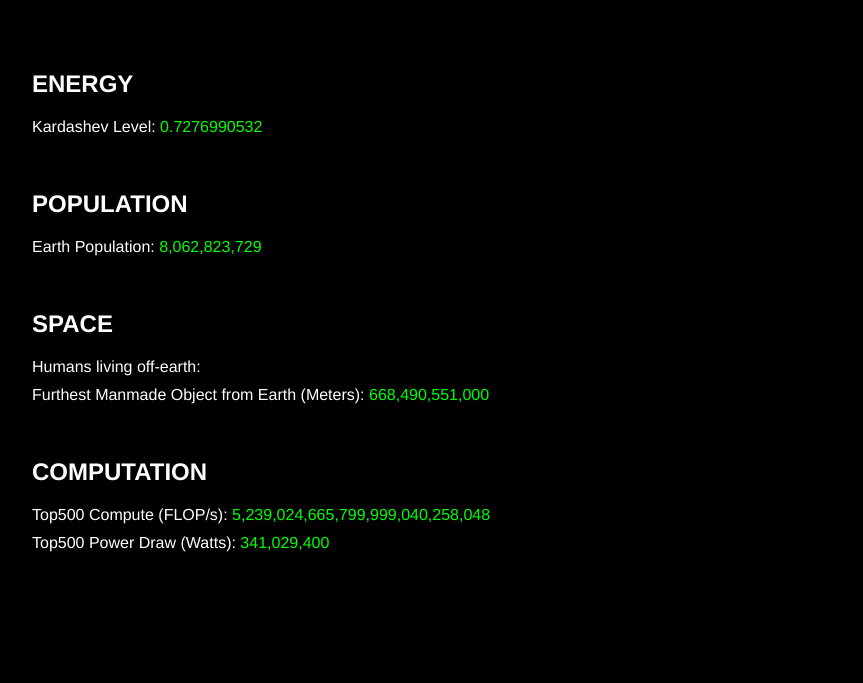
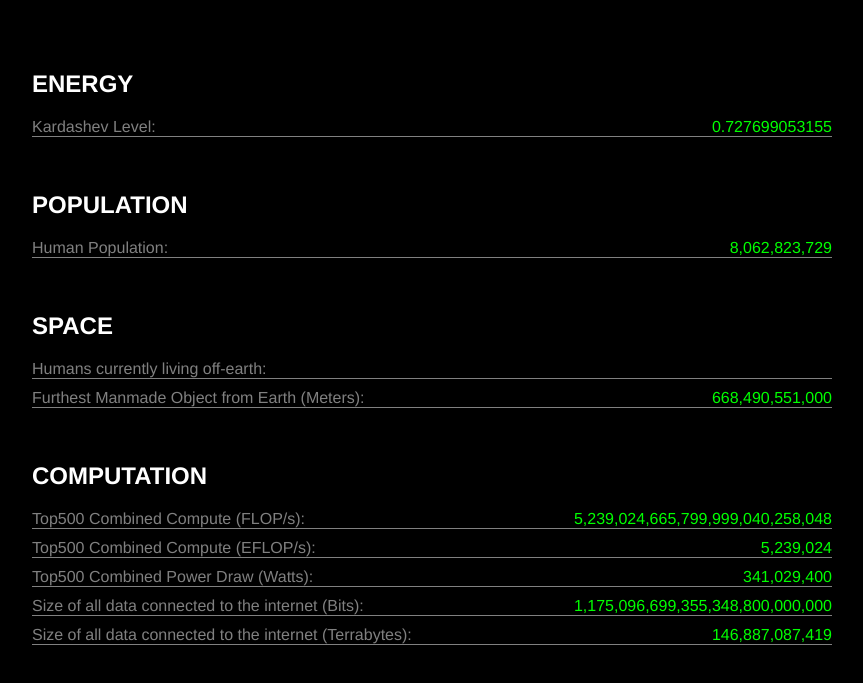
Before and after one commit to kh3dron/civilizational-dashboard, a website: page public/index.html in a window 1280 px wide. Shown: the part 123-806 px from the top of the page, without its empty margins (208-1071 px from the left). Drawn offline with Linux system fonts and the light colour scheme; no server answers.

Commit message:
stat: internet size

```diff
--- a/public/index.html
+++ b/public/index.html
@@ -14,38 +14,67 @@
     </header>
     <div class="container">
         <h2>ENERGY</h2>
-        <ul id="stats-list">
-            <li>Kardashev Level: <span id="stat_kardashev"></span></li>
+        <ul class="stats-list">
+            <li>
+                <span class="label">Kardashev Level:</span>
+                <span class="value" id="stat_kardashev"></span>
+            </li>
         </ul>
         <br>
     </div>
 
     <div class="container">
         <h2>POPULATION</h2>
-        <ul id="stats-list">
-            <li>Earth Population: <span id="stat_population"></span></li>
+        <ul class="stats-list">
+            <li>
+                <span class="label">Human Population:</span>
+                <span class="value" id="stat_population"></span>
+            </li>
         </ul>
         <br>
     </div>
 
     <div class="container">
         <h2>SPACE</h2>
-        <ul id="stats-list">
-            <li>Humans living off-earth: <span id="stat_humansOffEarth"></span></li>
-            <li>Furthest Manmade Object from Earth (Meters): <span id="stat_furthest"></span></li>
+        <ul class="stats-list">
+            <li>
+                <span class="label">Humans currently living off-earth:</span>
+                <span class="value" id="stat_humansOffEarth"></span>
+            </li>
+            <li>
+                <span class="label">Furthest Manmade Object from Earth (Meters):</span>
+                <span class="value" id="stat_furthest"></span>
+            </li>
         </ul>
         <br>
     </div>
 
     <div class="container">
         <h2>COMPUTATION</h2>
-        <ul id="stats-list">
-            <li>Top500 Compute (FLOP/s): <span id="stat_top500_flops"></span></li>
-            <li>Top500 Power Draw (Watts): <span id="stat_top500_power"></span></li>
+        <ul class="stats-list">
+            <li>
+                <span class="label">Top500 Combined Compute (FLOP/s):</span>
+                <span class="value" id="stat_top500_flops"></span>
+            </li>
+            <li>
+                <span class="label">Top500 Combined Compute (EFLOP/s):</span>
+                <span class="value" id="stat_top500_eflops"></span>
+            </li>
+            <li>
+                <span class="label">Top500 Combined Power Draw (Watts):</span>
+                <span class="value" id="stat_top500_power"></span>
+            </li>
+            <li>
+                <span class="label">Size of all data connected to the internet (Bits):</span>
+                <span class="value" id="stat_internet_bits"></span>
+            </li>
+            <li>
+                <span class="label">Size of all data connected to the internet (Terrabytes):</span>
+                <span class="value" id="stat_internet_terrabytes"></span>
+            </li>
         </ul>
         <br>
     </div>
-
 
     <script src="stats.js"></script>
 </body>
--- a/public/stats.js
+++ b/public/stats.js
@@ -29,7 +29,7 @@ function stat_kardashev_level() {
     endTime = new Date("2060-1-1");
     endValue = 0.7449;
     val = currentValFromBounds(startTime, startValue, endTime, endValue)
-    return val.toFixed(10);
+    return val.toFixed(12);
 }
 
 function stat_population_earth() {
@@ -78,17 +78,39 @@ function stat_top500_flops() {
     return 5239024665799999040258048n.toLocaleString();
 }
 
+function stat_top500_eflops() {
+    return (5239024665799999040258048n/1000000000000000000n).toLocaleString();
+}
+
 function stat_top500_power() {
     return 341029400n.toLocaleString();
 }
+
+function stat_internet_bits(){
+    // https://healthit.com.au/how-big-is-the-internet-and-how-do-we-measure-it/#:~:text=In%202020%2C%20the%20amount%20of,and%20consumed%20on%20the%20web.
+    startSize = 64e21;
+    startDate = new Date("2020-01-01");
+    endDate = new Date("2025-01-01");
+    endSize =175e21;
+    return 8*currentValFromBounds(startDate, startSize, endDate, endSize);
+}
+
+function stat_internet_terrabytes(){
+    startSize = 64e21;
+    startDate = new Date("2020-01-01");
+    endDate = new Date("2025-01-01");
+    endSize =175e21;
+    val = currentValFromBounds(startDate, startSize, endDate, endSize)/1e12;
+    // return int of val
+    return Math.round(val);
+}
+
+
 
 function getRandomValue() {
     return Math.floor(Math.random() * 6) + 1;
 }
 
-function pending(){
-    return "Pending";
-}
 
 function updateInternals() {
     document.getElementById("stat_kardashev").innerText = stat_kardashev_level();
@@ -96,11 +118,12 @@ function updateInternals() {
     document.getElementById("stat_furthest").innerText = stat_voyaver1_distance().toLocaleString();
 
     document.getElementById("stat_top500_flops").innerText = stat_top500_flops();
+    document.getElementById("stat_top500_eflops").innerText = stat_top500_eflops();
     document.getElementById("stat_top500_power").innerText = stat_top500_power();
-
-    document.getElementById("pending").innerText = pending();
+    document.getElementById("stat_internet_bits").innerText = stat_internet_bits().toLocaleString();
+    document.getElementById("stat_internet_terrabytes").innerText = stat_internet_terrabytes().toLocaleString();
 }
-setInterval(updateInternals, 1000);
+setInterval(updateInternals, 10);
 
 
 updateInternals();
--- a/public/styles.css
+++ b/public/styles.css
@@ -1,3 +1,27 @@
+/* Add this CSS to your existing styles.css file */
+
+/* Adjust styling for the label and value */
+.stats-list li {
+    display: flex;
+    justify-content: space-between;
+    align-items: center; /* Vertically center label and value */
+    margin-bottom: 10px;
+    /*underline*/
+    border-bottom: 1px solid gray;
+}
+
+.label {
+    color: gray;
+    width: 50%; /* Adjust the width to your preference */
+}
+
+.value {
+    color: lime;
+    width: 50%; /* Adjust the width to your preference */
+    text-align: right;
+}
+
+/* Rest of your existing CSS styles */
 body {
     background-color: black;
     color: white;
@@ -24,11 +48,3 @@ ul {
 li {
     margin: 10px 0;
 }
-
-span {
-    color: lime;
-}
-
-.pending {
-    color: red;
-}
```
Also changed, not shown: README.md.
